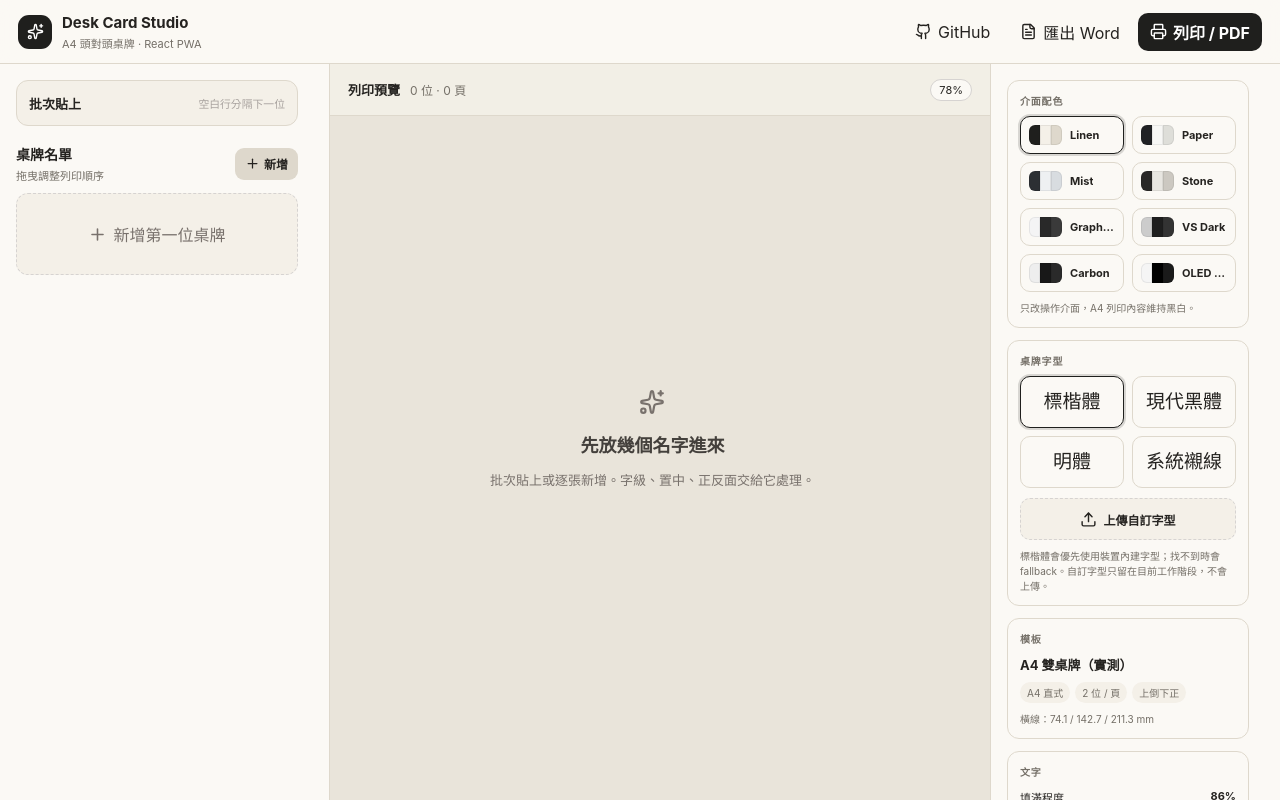
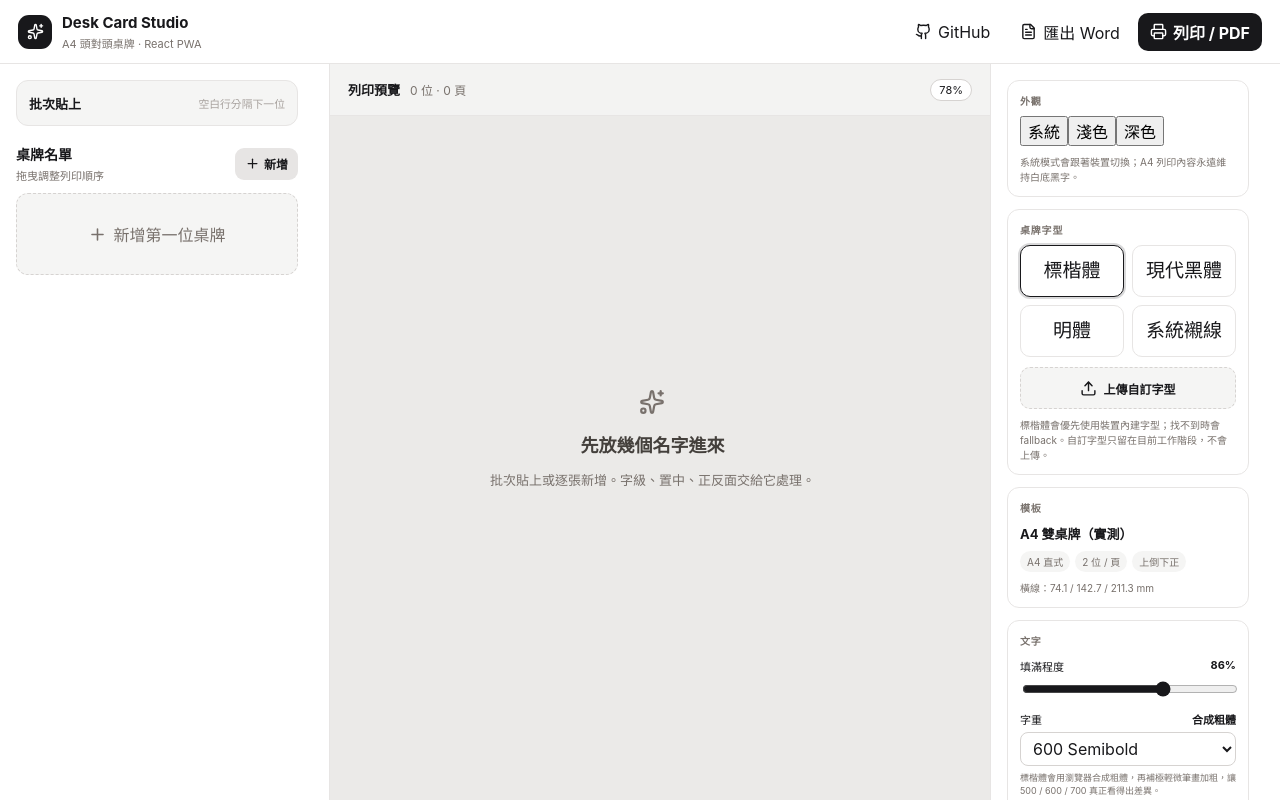
Before and after one commit to jush0147/desk-card-maker, a React (Vite) app: page / in a window 1280 px wide. Built offline with nearby package versions, Linux system fonts and the light colour scheme.

Commit message:
Simplify appearance to system light and dark

```diff
--- a/src/App.tsx
+++ b/src/App.tsx
@@ -14,7 +14,7 @@ import { exportDeskCardsToWord, type WordGuest } from './exportDocx'
 type Guest = { id: string; lines: string[] }
 type FontWeight = 400 | 500 | 600 | 700
 type DeskFontPreset = 'kai' | 'sans' | 'ming' | 'serif' | 'custom'
-type ThemeId = 'graphite' | 'ocean' | 'indigo' | 'emerald' | 'rose' | 'amber' | 'violet' | 'midnight'
+type ThemeId = 'system' | 'light' | 'dark'
 
 const FONT_PRESETS: Array<{ id: Exclude<DeskFontPreset, 'custom'>; name: string; description: string; stack: string }> = [
   {
@@ -63,15 +63,10 @@ function kaiStroke(weight: FontWeight) {
   return '0 transparent'
 }
 
-const UI_THEMES: Array<{ id: ThemeId; name: string; colors: [string, string, string] }> = [
-  { id: 'graphite', name: 'Linen', colors: ['#1f1f1d', '#f4f0e8', '#ded8cc'] },
-  { id: 'ocean', name: 'Paper', colors: ['#202124', '#f7f7f5', '#deded9'] },
-  { id: 'indigo', name: 'Mist', colors: ['#2c2f33', '#eef0f2', '#d8dce0'] },
-  { id: 'emerald', name: 'Stone', colors: ['#292827', '#e8e6e1', '#ccc8c1'] },
-  { id: 'rose', name: 'Graphite', colors: ['#f4f4f5', '#292929', '#3a3a3a'] },
-  { id: 'amber', name: 'VS Dark', colors: ['#cccccc', '#1e1e1e', '#333333'] },
-  { id: 'violet', name: 'Carbon', colors: ['#eeeeee', '#181818', '#2a2a2a'] },
-  { id: 'midnight', name: 'OLED Black', colors: ['#f5f5f5', '#000000', '#1a1a1a'] },
+const UI_THEMES: Array<{ id: ThemeId; name: string }> = [
+  { id: 'system', name: '系統' },
+  { id: 'light', name: '淺色' },
+  { id: 'dark', name: '深色' },
 ]
 type Settings = {
   fillRatio: number
@@ -135,7 +130,7 @@ const useStore = create<State>()(
       },
       imageUrl: '',
       imageName: '',
-      uiTheme: 'graphite',
+      uiTheme: 'system',
       customFontFamily: '',
       customFontName: '',
       setUiTheme: (uiTheme) => set({ uiTheme }),
@@ -159,12 +154,23 @@ const useStore = create<State>()(
     }),
     {
       name: 'desk-card-studio-v2',
-      version: 4,
+      version: 5,
       migrate: (persisted) => {
         const previous = persisted as any
         const previousSettings = previous?.settings ?? {}
+        const previousTheme = previous?.uiTheme
+        const uiTheme: ThemeId =
+          previousTheme === 'system' || previousTheme === 'light' || previousTheme === 'dark'
+            ? previousTheme
+            : ['rose', 'amber', 'violet', 'midnight'].includes(previousTheme)
+              ? 'dark'
+              : previousTheme
+                ? 'light'
+                : 'system'
+
         return {
           ...previous,
+          uiTheme,
           settings: {
             fontPreset: 'kai',
             ...previousSettings,
@@ -374,23 +380,19 @@ function SettingsPanel() {
     setImage(URL.createObjectURL(file), file.name)
   }
   return <aside className="right-panel">
-    <div className="setting-card theme-card"><label className="cap">介面配色</label>
-      <div className="theme-grid">
+    <div className="setting-card theme-card"><label className="cap">外觀</label>
+      <div className="appearance-control">
         {UI_THEMES.map((theme) => <button
           key={theme.id}
           type="button"
-          className={`theme-option ${uiTheme === theme.id ? 'active' : ''}`}
+          className={uiTheme === theme.id ? 'active' : ''}
           onClick={() => setUiTheme(theme.id)}
           aria-pressed={uiTheme === theme.id}
-          title={theme.name}
         >
-          <span className="theme-swatches" aria-hidden="true">
-            {theme.colors.map((color, index) => <i key={index} style={{ background: color }} />)}
-          </span>
-          <b>{theme.name}</b>
+          {theme.name}
         </button>)}
       </div>
-      <small>只改操作介面，A4 列印內容維持黑白。</small>
+      <small>系統模式會跟著裝置切換；A4 列印內容永遠維持白底黑字。</small>
     </div>
     <div className="setting-card font-card"><label className="cap">桌牌字型</label>
       <div className="font-grid">
@@ -466,7 +468,20 @@ export default function App() {
   for(let i=0;i<guests.length;i+=2) pages.push([guests[i],guests[i+1]])
 
   useEffect(() => {
-    document.documentElement.dataset.theme = uiTheme
+    const media = window.matchMedia('(prefers-color-scheme: dark)')
+    const applyTheme = () => {
+      const resolved = uiTheme === 'system'
+        ? (media.matches ? 'dark' : 'light')
+        : uiTheme
+      document.documentElement.dataset.theme = resolved
+      document.documentElement.style.colorScheme = resolved
+    }
+
+    applyTheme()
+    if (uiTheme !== 'system') return
+
+    media.addEventListener('change', applyTheme)
+    return () => media.removeEventListener('change', applyTheme)
   }, [uiTheme])
 
   const exportWord = async () => {
```
